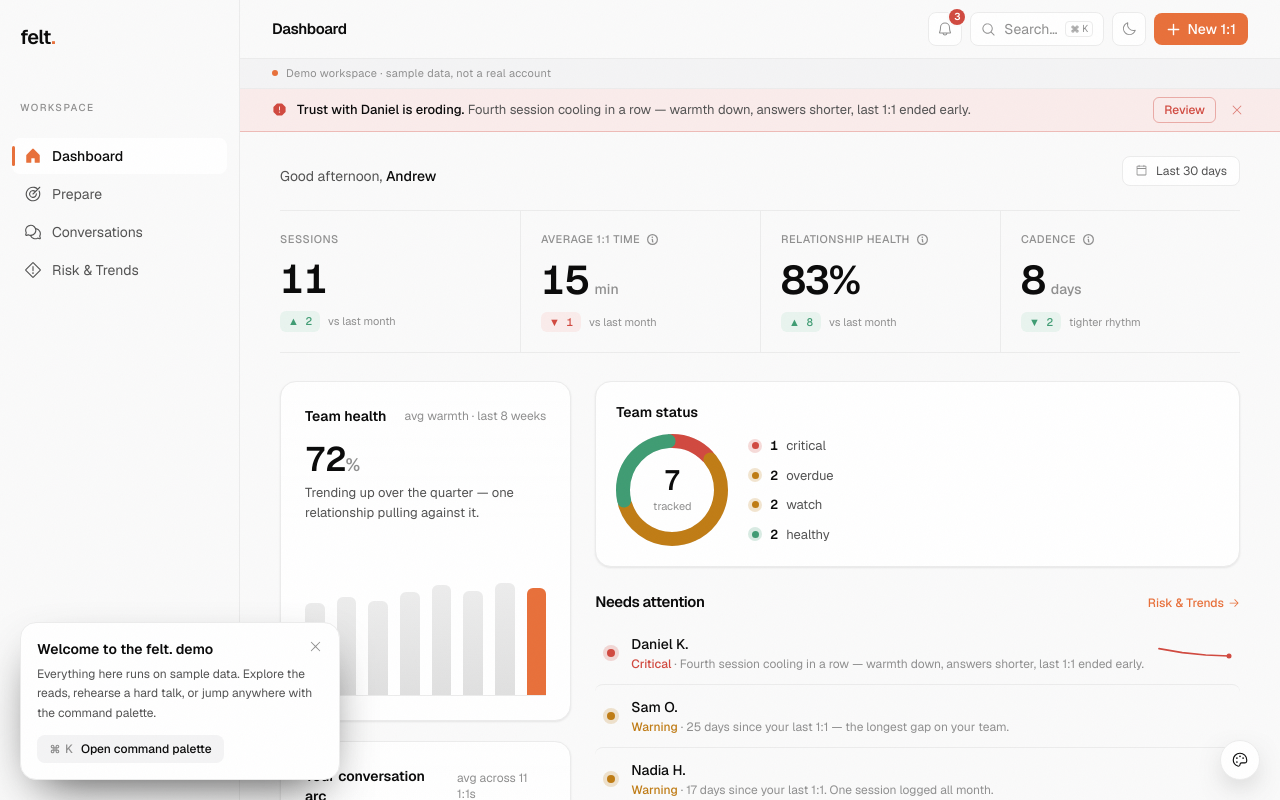
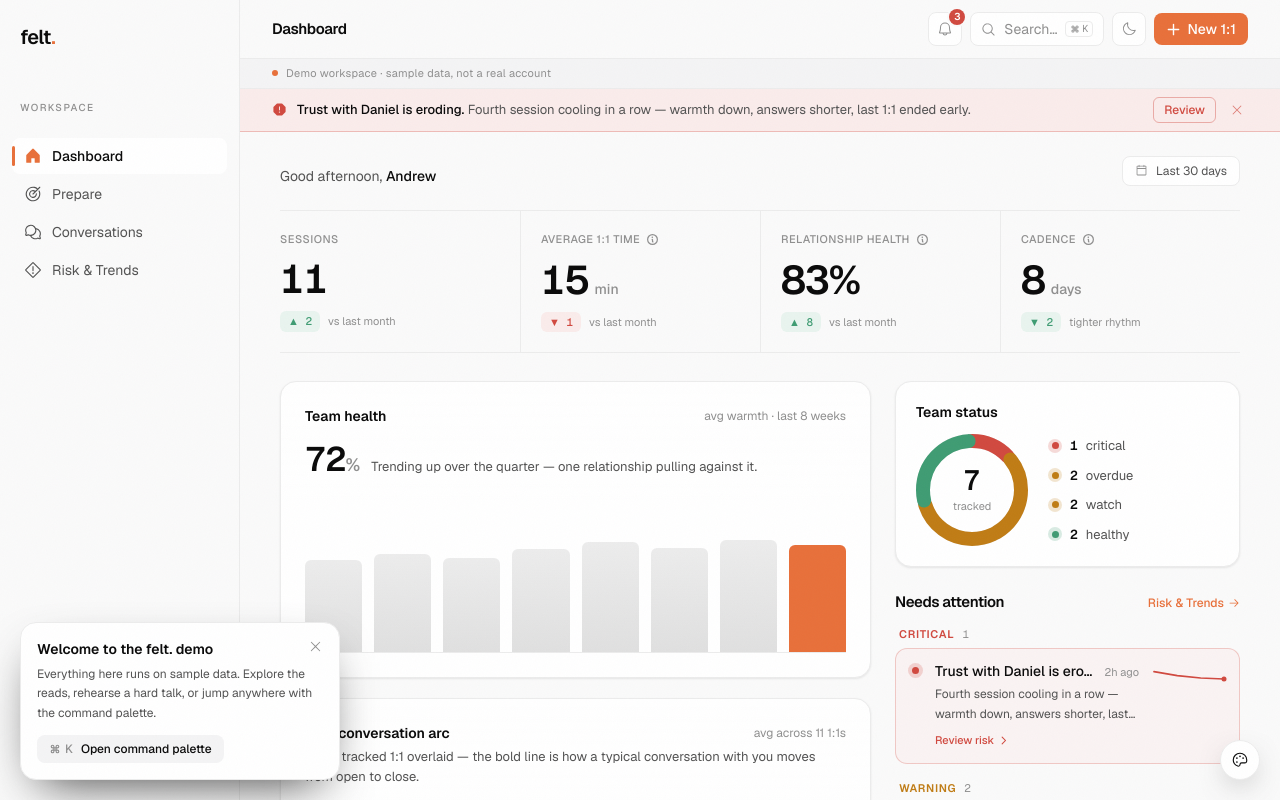
Before and after one commit to andrewng1-king/felt, a Next.js app in the folder felt-web/: page /app in a window 1280 px wide. Shown: the top 800 px of the page. Built offline with nearby package versions, Linux system fonts and the light colour scheme.

Commit message:
edge line

```diff
--- a/felt-web/components/platform/HomeView.tsx
+++ b/felt-web/components/platform/HomeView.tsx
@@ -2,15 +2,14 @@
 
 import { motion, useReducedMotion } from "motion/react";
 import { ArrowRight, CalendarBlank } from "@phosphor-icons/react/dist/ssr";
-import { Avatar, DirectionPill, Sparkline } from "@/components/platform/bits";
+import { Avatar, DirectionPill } from "@/components/platform/bits";
 import { SectionHeader, DeltaChip, InfoTip } from "@/components/platform/ui";
 import { TeamHealthBars, StatusRing, EmpathyArc } from "@/components/platform/charts";
 import { AnimatedNumber } from "@/components/platform/AnimatedNumber";
 import {
   StatusIcon,
-  severityMeta,
   countBySeverity,
-  bySeverity,
+  SignalsPanel,
 } from "@/components/platform/severity";
 import {
   andrew,
@@ -57,8 +56,8 @@ export function HomeView({
     activity.roster.filter((r) => r.reportId).map((r) => [r.reportId, r.team]),
   ) as Record<ReportId, Team>;
 
-  // Needs-attention queue: everything that isn't good news, most-severe first.
-  const attention = signals.filter((s) => s.severity !== "positive").sort(bySeverity);
+  // Needs-attention queue: everything that isn't good news (SignalsPanel groups + ranks).
+  const attention = signals.filter((s) => s.severity !== "positive");
   const riskMix = countBySeverity(signals);
   const currentPct = Math.round(teamHealth[teamHealth.length - 1].value * 100);
   // Every conversation's emotional line, already on a normalized 0→1 timeline.
@@ -284,30 +283,15 @@ export function HomeView({
                 </button>
               }
             />
-            {/* rows */}
-            <div className="mt-2">
-            {attention.map((s) => {
-              const meta = severityMeta[s.severity];
-              const trend = s.reportId ? reportTrends[s.reportId] : undefined;
-              return (
-                <button
-                  key={s.id}
-                  type="button"
-                  onClick={() => onSignal(s)}
-                  className="group flex w-full items-center gap-3 rounded-lg border-line px-2 py-3 text-left outline-none transition-colors [&:not(:first-child)]:border-t hover:bg-surface-2 focus-visible:ring-2 focus-visible:ring-inset focus-visible:ring-accent/50"
-                >
-                  <StatusIcon severity={s.severity} />
-                  <div className="min-w-0 flex-1">
-                    <div className="text-sm font-medium text-foreground">{s.name}</div>
-                    <div className="mt-0.5 truncate text-xs text-muted">
-                      <span className={cn("font-medium", meta.text)}>{meta.label}</span> · {s.detail}
-                    </div>
-                  </div>
-                  {trend && <Sparkline points={trend.points} direction={trend.dir} />}
-                </button>
-              );
-            })}
-            </div>
+            <SignalsPanel
+              items={attention}
+              onSignal={onSignal}
+              compact
+              className="mt-3"
+              getTrend={(s) =>
+                s.reportId ? { points: reportTrends[s.reportId].points, dir: reportTrends[s.reportId].dir } : undefined
+              }
+            />
           </div>
 
           {/* Prepare */}
--- a/felt-web/components/platform/NotificationCenter.tsx
+++ b/felt-web/components/platform/NotificationCenter.tsx
@@ -4,10 +4,9 @@ import { useEffect } from "react";
 import { motion, useReducedMotion } from "motion/react";
 import { ArrowRight } from "@phosphor-icons/react/dist/ssr";
 import {
-  SignalRow,
+  SignalsPanel,
   SeveritySummary,
   countBySeverity,
-  bySeverity,
 } from "@/components/platform/severity";
 import { signals as allSignals, type Signal } from "@/content/platform";
 
@@ -31,7 +30,6 @@ export function NotificationCenter({
     return () => window.removeEventListener("keydown", onKey);
   }, [onClose]);
 
-  const list = [...allSignals].sort(bySeverity);
   const counts = countBySeverity(allSignals);
   const unread = allSignals.filter((s) => s.unread).length;
 
@@ -69,10 +67,8 @@ export function NotificationCenter({
           <SeveritySummary counts={counts} className="mt-2.5" />
         </div>
 
-        <div className="max-h-[24rem] space-y-2 overflow-y-auto p-3">
-          {list.map((s) => (
-            <SignalRow key={s.id} signal={s} onClick={() => handle(s)} />
-          ))}
+        <div className="max-h-[24rem] overflow-y-auto p-3">
+          <SignalsPanel items={allSignals} onSignal={handle} compact />
         </div>
 
         <button
--- a/felt-web/components/platform/RiskTrendsView.tsx
+++ b/felt-web/components/platform/RiskTrendsView.tsx
@@ -6,11 +6,10 @@ import {
 import { Avatar } from "@/components/platform/bits";
 import { StatusRing, TrendLine } from "@/components/platform/charts";
 import {
-  SignalRow,
+  SignalsPanel,
   StatusPill,
   StatusIcon,
   countBySeverity,
-  bySeverity,
 } from "@/components/platform/severity";
 import {
   reports,
@@ -47,7 +46,8 @@ export function RiskTrendsView({
   const alertReport = reports[riskView.alert.reportId];
   const latestDaniel = [...conversations].reverse().find((c) => c.reportId === "daniel");
   const counts = countBySeverity(signals);
-  const ranked = signals.filter((s) => s.severity !== "critical").sort(bySeverity);
+  // Critical is the hero card above; the panel groups + ranks everything else.
+  const ranked = signals.filter((s) => s.severity !== "critical");
   const legendOrder: Severity[] = ["critical", "warning", "watch", "positive"];
 
   return (
@@ -78,8 +78,8 @@ export function RiskTrendsView({
           </div>
         </section>
 
-        {/* Critical alert — calm: white card, red left edge (no big pink block) */}
-        <section className="rounded-2xl border border-line border-l-2 border-l-danger bg-surface p-6 shadow-[var(--shadow-card)] sm:p-7">
+        {/* Critical alert — calm: white card, faint danger border (the StatusPill carries the red word) */}
+        <section className="rounded-2xl border border-danger/25 bg-surface p-6 shadow-[var(--shadow-card)] sm:p-7">
           <div className="flex items-start justify-between gap-4">
             <div className="flex items-center gap-3">
               <Avatar initials={alertReport.initials} size="lg" />
@@ -165,11 +165,7 @@ export function RiskTrendsView({
           <h3 className="text-[15px] font-semibold tracking-tight text-foreground">All signals</h3>
           <span className="font-mono text-xs tabular-nums text-muted">{ranked.length} more</span>
         </div>
-        <div className="mt-4 grid gap-2.5 sm:grid-cols-2">
-          {ranked.map((s) => (
-            <SignalRow key={s.id} signal={s} onClick={() => onSignal(s)} />
-          ))}
-        </div>
+        <SignalsPanel items={ranked} onSignal={onSignal} className="mt-4 max-w-2xl" />
       </section>
     </div>
   );
--- a/felt-web/components/platform/severity.tsx
+++ b/felt-web/components/platform/severity.tsx
@@ -9,9 +9,11 @@ import {
 } from "@phosphor-icons/react/dist/ssr";
 
 type IconCmp = typeof WarningOctagon;
-import { Avatar } from "@/components/platform/bits";
-import type { Severity, Signal } from "@/content/platform";
+import { Sparkline } from "@/components/platform/bits";
+import type { Direction, Severity, Signal } from "@/content/platform";
 import { cn } from "@/lib/utils";
+
+export type SignalTrend = { points: number[]; dir: Direction };
 
 /**
  * The status design-system. One severity → one icon, one color token, one label.
@@ -152,26 +154,41 @@ export function SeveritySummary({
 }
 
 /**
- * One alert anatomy, reused everywhere: colored left edge + severity icon +
- * title + why + when. Optional avatar and action. Clickable as a whole row.
+ * One signal row, reused everywhere through SignalsPanel. Icon + title + why +
+ * when, on a NEUTRAL card — no colored stripe. Severity reads from the group
+ * header + the status icon; only a Critical row carries a faint color accent, so
+ * nothing else shouts. Optional trend sparkline (Home). Clickable as a whole row.
  */
-export function SignalRow({ signal, onClick }: { signal: Signal; onClick?: () => void }) {
+export function SignalRow({
+  signal,
+  onClick,
+  trend,
+  compact = false,
+}: {
+  signal: Signal;
+  onClick?: () => void;
+  trend?: SignalTrend;
+  compact?: boolean;
+}) {
   const m = severityMeta[signal.severity];
+  const critical = signal.severity === "critical";
   return (
     <button
       type="button"
       onClick={onClick}
       className={cn(
-        "group flex w-full items-start gap-3 rounded-xl border border-line border-l-2 bg-surface p-3.5 text-left outline-none transition",
-        m.edge,
-        "hover:bg-surface-2 focus-visible:ring-2 focus-visible:ring-accent/50",
+        "group flex w-full items-start gap-3 rounded-xl border text-left outline-none transition focus-visible:ring-2 focus-visible:ring-accent/50",
+        compact ? "p-3" : "p-3.5",
+        critical
+          ? "border-danger/25 bg-danger-soft/50 hover:bg-danger-soft"
+          : "border-line bg-surface hover:bg-surface-2",
       )}
     >
-      <Avatar initials={signal.initials} size="sm" />
+      <StatusIcon severity={signal.severity} size={compact ? 15 : 17} className="mt-0.5" />
       <div className="min-w-0 flex-1">
-        <div className="flex items-center gap-1.5">
-          <m.Icon size={14} weight="fill" className={cn("shrink-0", m.text)} aria-hidden />
-          <span className="truncate text-sm font-medium text-foreground">{signal.title}</span>
+        <div className="flex items-baseline gap-2">
+          <span className="min-w-0 flex-1 truncate text-sm font-medium text-foreground">{signal.title}</span>
+          <span className="shrink-0 text-[11px] tabular-nums text-muted">{signal.when}</span>
         </div>
         <p className="mt-1 line-clamp-2 text-xs leading-relaxed text-ink-soft">{signal.detail}</p>
         {signal.action && (
@@ -181,10 +198,73 @@ export function SignalRow({ signal, onClick }: { signal: Signal; onClick?: () =>
           </span>
         )}
       </div>
-      <div className="flex shrink-0 flex-col items-end gap-1.5">
-        <span className="text-[11px] tabular-nums text-muted">{signal.when}</span>
-        {signal.unread && <span className={cn("h-1.5 w-1.5 rounded-full", m.dot)} aria-hidden />}
-      </div>
+      {trend && (
+        <span className="mt-0.5 shrink-0">
+          <Sparkline points={trend.points} direction={trend.dir} />
+        </span>
+      )}
     </button>
   );
 }
+
+/** Small section header inside SignalsPanel — colored severity word + count. */
+function SignalGroupHeader({ severity, count }: { severity: Severity; count: number }) {
+  const m = severityMeta[severity];
+  return (
+    <div className="flex items-center gap-2 px-1">
+      <span className={cn("text-[11px] font-semibold uppercase tracking-[0.07em]", m.text)}>{m.label}</span>
+      <span className="font-mono text-[11px] tabular-nums text-muted">{count}</span>
+    </div>
+  );
+}
+
+const panelOrder: Severity[] = ["critical", "warning", "watch", "positive"];
+
+/**
+ * THE Signals module — one glance summary (optional) over a severity-grouped list.
+ * Reused on Home (needs-attention), Risk & Trends, and Notifications so the signal
+ * feed reads identically everywhere. Critical leads by position + a faint accent.
+ */
+export function SignalsPanel({
+  items,
+  onSignal,
+  showSummary = false,
+  compact = false,
+  getTrend,
+  className,
+}: {
+  items: Signal[];
+  onSignal: (s: Signal) => void;
+  showSummary?: boolean;
+  compact?: boolean;
+  getTrend?: (s: Signal) => SignalTrend | undefined;
+  className?: string;
+}) {
+  const groups = panelOrder
+    .map((severity) => ({ severity, list: items.filter((s) => s.severity === severity) }))
+    .filter((g) => g.list.length > 0);
+
+  return (
+    <div className={className}>
+      {showSummary && <SeveritySummary counts={countBySeverity(items)} className="mb-4" />}
+      <div className="space-y-4">
+        {groups.map((g) => (
+          <div key={g.severity} className="space-y-1.5">
+            <SignalGroupHeader severity={g.severity} count={g.list.length} />
+            <div className="space-y-2">
+              {g.list.map((s) => (
+                <SignalRow
+                  key={s.id}
+                  signal={s}
+                  onClick={() => onSignal(s)}
+                  trend={getTrend?.(s)}
+                  compact={compact}
+                />
+              ))}
+            </div>
+          </div>
+        ))}
+      </div>
+    </div>
+  );
+}
--- a/felt-web/content/platform.ts
+++ b/felt-web/content/platform.ts
@@ -702,7 +702,7 @@ export const riskView = {
  * Severity ladder — meaning-first, drives the status colors:
  *   critical (red) = a relationship eroding now
  *   warning  (amber) = needs action soon (overdue, drifting)
- *   watch    (blue) = keep an eye on it / a coaching insight
+ *   watch    (amber) = keep an eye on it / a coaching insight (no blue — folds into amber)
  *   positive (green) = healthy or improving
  */
 export type Severity = "critical" | "warning" | "watch" | "positive";
```
